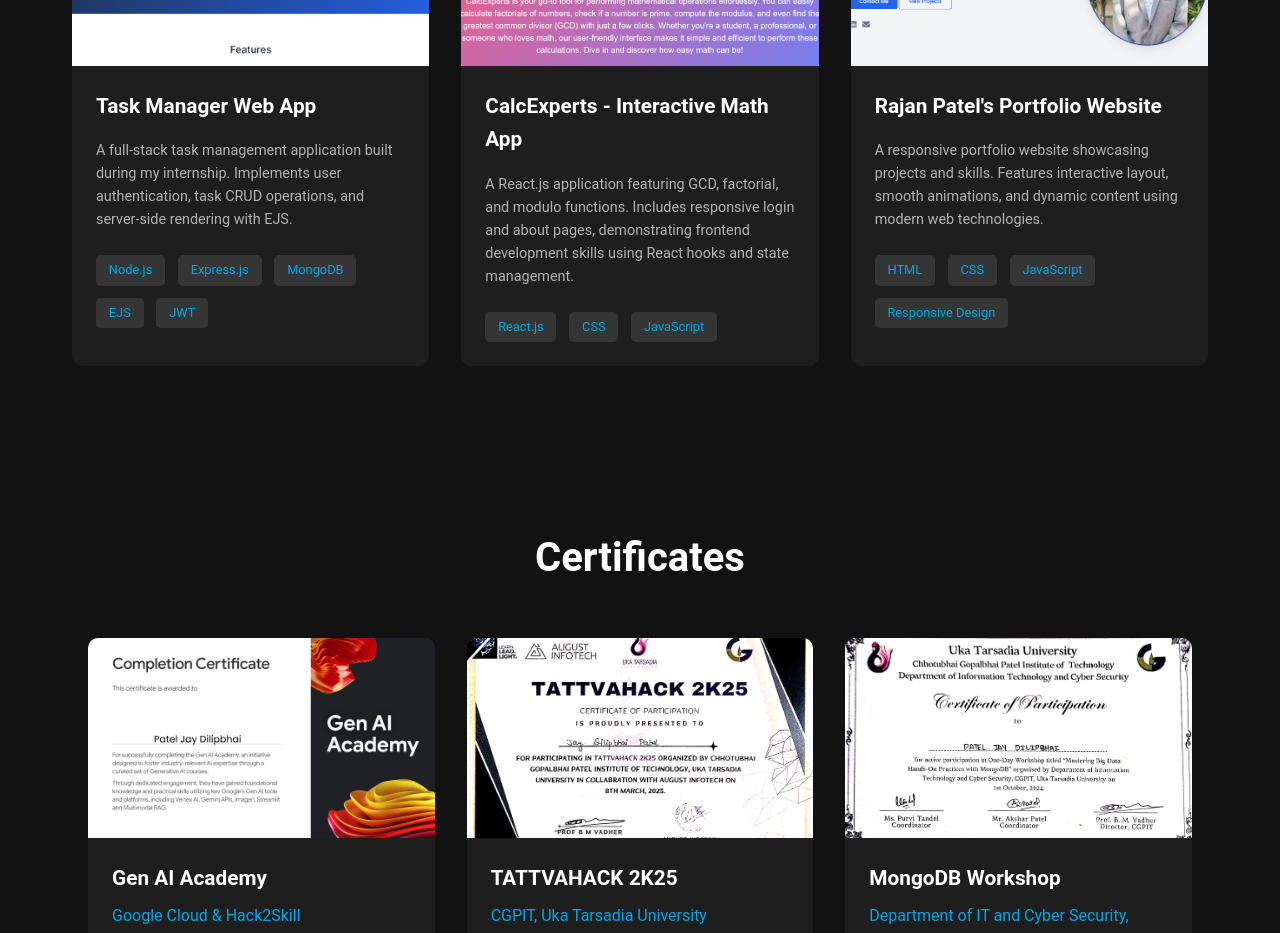
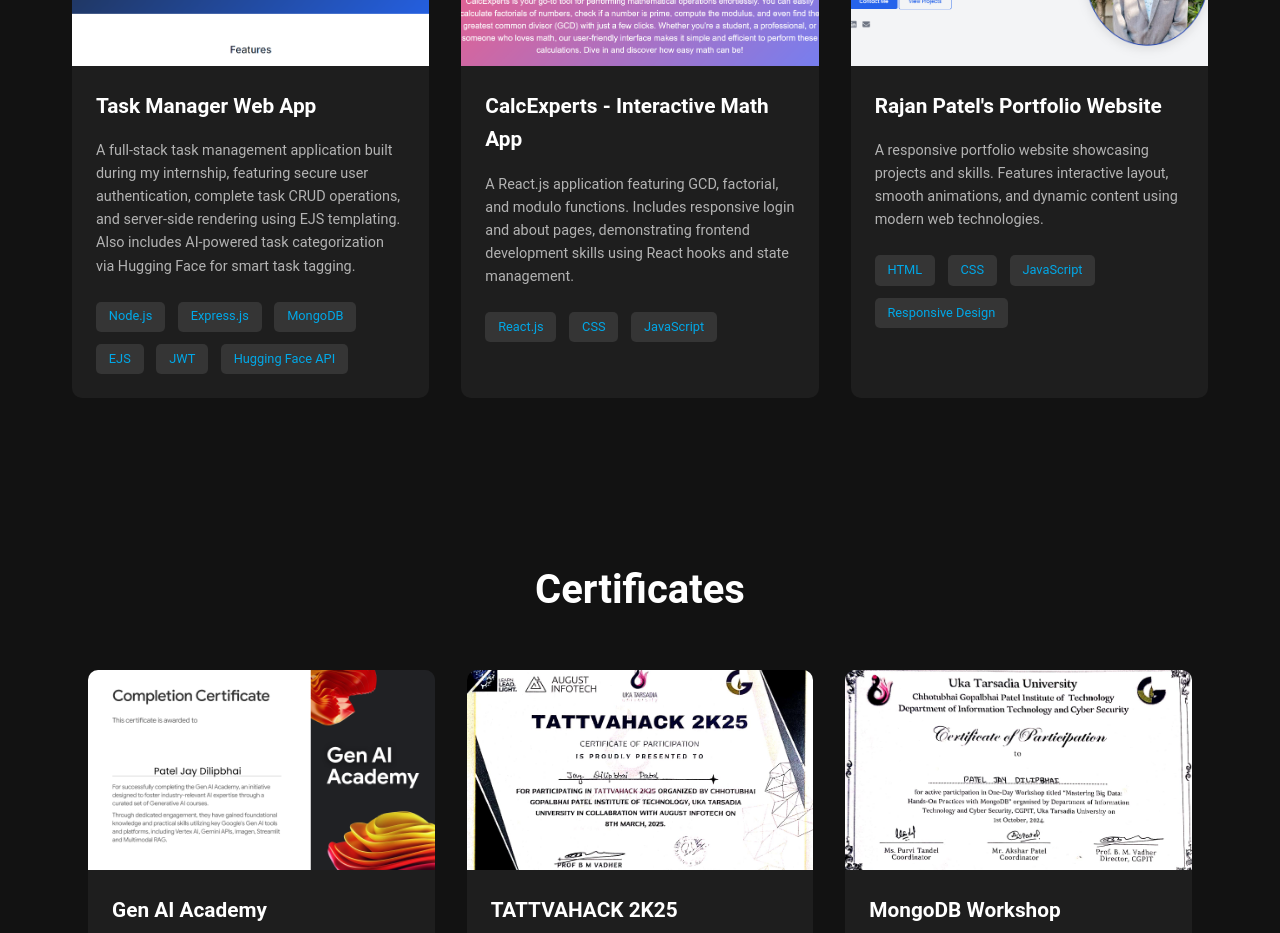
Before and after one commit to Jay-ptl2210/portfolio, a React (Create React App) app: page / in a window 1280 px wide. Shown: the part 3780-4713 px from the top of the page. Built offline with nearby package versions, Linux system fonts and the light colour scheme.

Commit message:
Enhance project description and update technologies for Task Manager Web App, adding AI-powered task categorization via Hugging Face API.

```diff
--- a/src/components/Projects.js
+++ b/src/components/Projects.js
@@ -7,9 +7,9 @@ const Projects = () => {
   const projects = [
     {
       title: 'Task Manager Web App',
-      description: 'A full-stack task management application built during my internship. Implements user authentication, task CRUD operations, and server-side rendering with EJS.',
+      description: 'A full-stack task management application built during my internship, featuring secure user authentication, complete task CRUD operations, and server-side rendering using EJS templating. Also includes AI-powered task categorization via Hugging Face for smart task tagging.',
       image: '/Project/task-manager.png',
-      technologies: ['Node.js', 'Express.js', 'MongoDB', 'EJS', 'JWT'],
+      technologies: ['Node.js', 'Express.js', 'MongoDB', 'EJS', 'JWT','Hugging Face API'],
       github: 'https://github.com/Jay-ptl2210/taskManager',
       live: 'https://taskmanagerbyjayptl.onrender.com/'
     },
```
